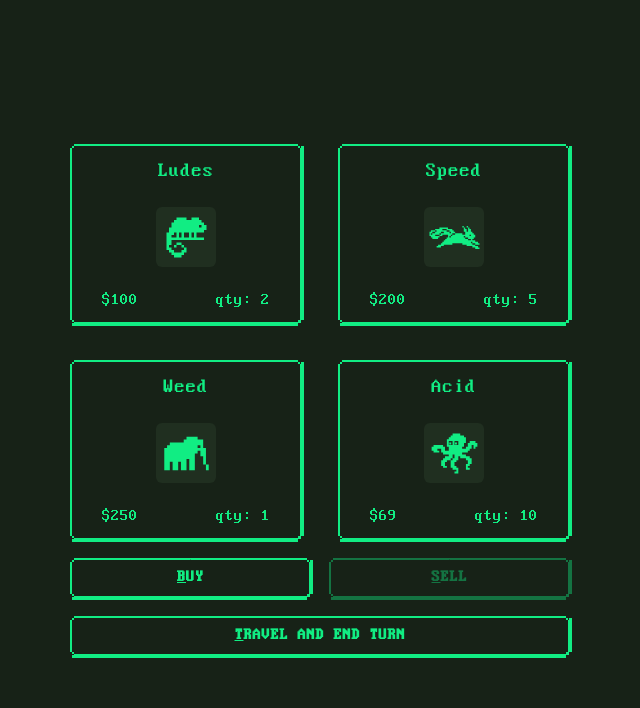
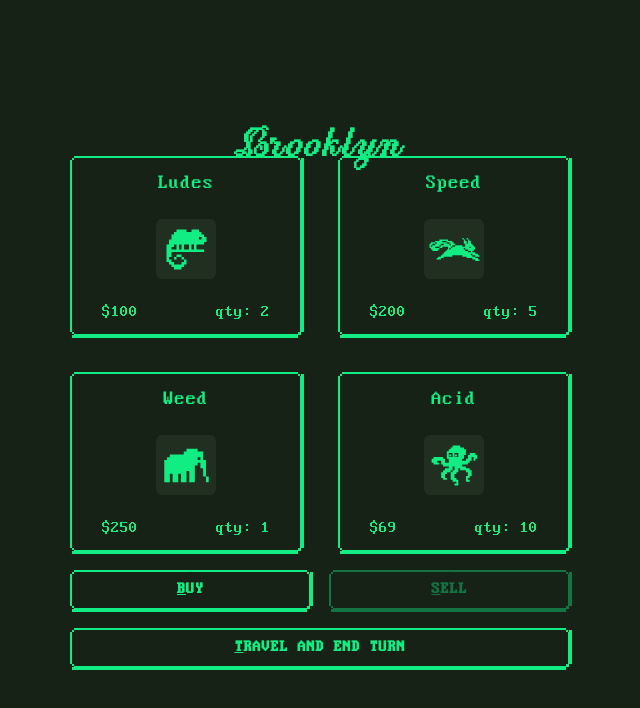
Before and after one commit to cartridge-gg/dopewars, a Next.js app in the folder web/: page / in a window 1280 px wide. Shown: the top 708 px of the page, without its empty margins (320-960 px from the left). Built offline with nearby package versions, Linux system fonts and the light colour scheme; what @cartridge/connector, @starknet-react/core would draw is missing.

Commit message:
feat: added pixel script font

```diff
--- a/web/src/pages/_app.tsx
+++ b/web/src/pages/_app.tsx
@@ -9,7 +9,7 @@ import { GameConfigProvider } from "@/hooks/config";
 import type { AppProps } from "next/app";
 import theme from "../theme";
 import ControllerConnector from "@cartridge/connector";
-import localFont from "@next/font/local";
+import Fonts from "@/theme/fonts";
 
 export const controllerConnector = new ControllerConnector([
   {
@@ -24,24 +24,14 @@ export const argentConnector = new InjectedConnector({
 });
 export const connectors = [controllerConnector as any, argentConnector];
 
-const chicagoFont = localFont({
-  src: [
-    {
-      path: "../../public/fonts/DOS_VGA.ttf",
-      style: "normal",
-    },
-  ],
-});
-
 export default function App({ Component, pageProps }: AppProps) {
   return (
     <StarknetProvider connectors={connectors}>
       <ChakraProvider theme={theme}>
+        <Fonts />
         <ModalProvider>
           <GameConfigProvider>
-            <main className={chicagoFont.className}>
-              <Component {...pageProps} />
-            </main>
+            <Component {...pageProps} />
           </GameConfigProvider>
         </ModalProvider>
       </ChakraProvider>
--- a/web/src/pages/index.tsx
+++ b/web/src/pages/index.tsx
@@ -15,6 +15,7 @@ import {
   Box,
   SimpleGrid,
   useToken,
+  Heading,
 } from "@chakra-ui/react";
 import {
   Cartridge,
@@ -76,6 +77,7 @@ export default function Home() {
   return (
     <>
       <Container centerContent>
+        <Heading size="24px">Brooklyn</Heading>
         <VStack minW="500px" gap="18px">
           <SimpleGrid columns={2} w="full" gap="36px" fontSize="20px">
             {drugs.map((drug, index) => (
--- /dev/null
+++ b/web/src/theme/fonts.tsx
@@ -0,0 +1,26 @@
+import { Global } from "@emotion/react";
+
+export const fonts = {
+  body: `'dos-vga', san-serif`,
+  heading: `'pixel-script', san-serif`,
+};
+
+const Fonts = () => (
+  <Global
+    styles={`
+      @font-face {
+        font-family: 'dos-vga';
+        font-style: normal;
+        src: url('./fonts/DOS_VGA.ttf');
+      }
+
+      @font-face {
+        font-family: 'pixel-script';
+        font-style: normal;
+        src: url('./fonts/PixelscriptPro.ttf');
+      }
+`}
+  />
+);
+
+export default Fonts;
--- a/web/src/theme/index.ts
+++ b/web/src/theme/index.ts
@@ -1,11 +1,13 @@
 // 1. Import `extendTheme`
 import { extendTheme } from "@chakra-ui/react";
 import { styles, textStyles, layerStyles } from "./styles";
+import { fonts } from "./fonts";
 import * as Components from "./components";
 import colors from "./colors";
 
 // 2. Call `extendTheme` and pass your custom values
 const theme = extendTheme({
+  fonts,
   colors,
   styles,
   textStyles,
@@ -13,7 +15,6 @@ const theme = extendTheme({
   components: {
     ...Components,
   },
-  // fonts handled by @next/font
 });
 
 export default theme;
```
Also changed, not shown: web/public/fonts/PixelscriptPro.ttf (added).
